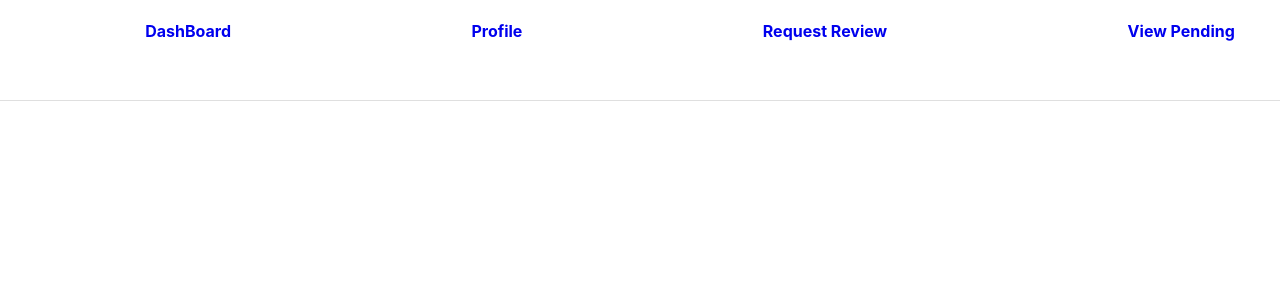
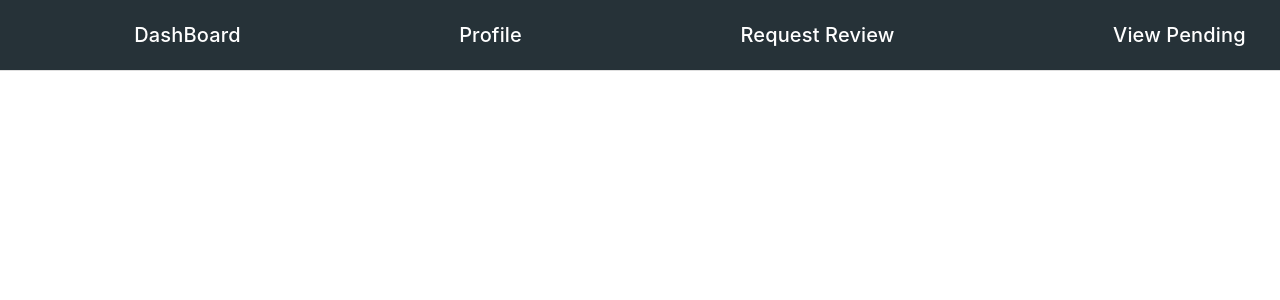
Before and after one commit to billwang115/Essayed-It, a React (Create React App) app in the folder essayeditapp/: page / in a window 1280 px wide. Shown: the top 300 px of the page. Built offline with nearby package versions, Linux system fonts and the light colour scheme.

Commit message:
Changed header styles

```diff
--- a/essayeditapp/src/components/Header/Header.js
+++ b/essayeditapp/src/components/Header/Header.js
@@ -6,19 +6,19 @@ const Header = () => {
     <div className={styles.headerContainer}>
       <div className={styles.header}>
         <NavLink to="/" className={styles.styledNav}>
-          <h4 classname={styles.navli}>DashBoard</h4>
+          <span className={styles.navli}>DashBoard</span>
         </NavLink>
 
         <NavLink to="/" className={styles.styledNav}>
-          <h4 classname={styles.navli}>Profile</h4>
+          <span className={styles.navli}>Profile</span>
         </NavLink>
 
         <NavLink to="/" className={styles.styledNav}>
-          <h4 classname={styles.navli}>Request Review</h4>
+          <span className={styles.navli}>Request Review</span>
         </NavLink>
 
         <NavLink to="/" className={styles.styledNav}>
-          <h4 classname={styles.navli}>View Pending</h4>
+          <span className={styles.navli}>View Pending</span>
         </NavLink>
       </div>
     </div>
--- a/essayeditapp/src/components/Header/Header.module.css
+++ b/essayeditapp/src/components/Header/Header.module.css
@@ -2,9 +2,9 @@
   top: 0;
   position: sticky;
   z-index: 100;
-  width: "100%";
-  height: 100px;
-  background-color: white;
+  width: 100%;
+  height: 70px;
+  background-color: #263238;
   border-bottom: 1px solid #dfdfdf;
 }
 
@@ -13,6 +13,7 @@
   align-items: center;
   justify-content: space-around;
   width: 100%;
+  height: 100%;
   margin: auto;
   padding: 0px 50px;
   column-gap: 50px;
@@ -23,7 +24,7 @@
 }
 
 .navli {
-  color: #263238;
+  color: white;
   line-height: 28px;
   font-weight: 500;
   font-size: 20px;
--- a/essayeditapp/src/components/WelcomePage/WelcomePage.js
+++ b/essayeditapp/src/components/WelcomePage/WelcomePage.js
@@ -1,7 +1,15 @@
 import styles from "./WelcomePage.module.css";
 
 const WelcomePage = () => {
-  return <div></div>;
+  return (
+    <div>
+      <div id={styles.loginContainer}>
+        <div className={styles.loginRow}>
+          <span className={styles.loginText}>Login</span>
+        </div>
+      </div>
+    </div>
+  );
 };
 
 export default WelcomePage;
--- a/essayeditapp/src/components/WelcomePage/WelcomePage.module.css
+++ b/essayeditapp/src/components/WelcomePage/WelcomePage.module.css
@@ -0,0 +1,14 @@
+#loginContainer {
+  display: flex;
+  justify-content: flex-end;
+}
+
+.loginRow {
+  display: flex;
+}
+
+.loginText {
+  font-weight: 500;
+  color: #000;
+  font-size: 16;
+}
```
